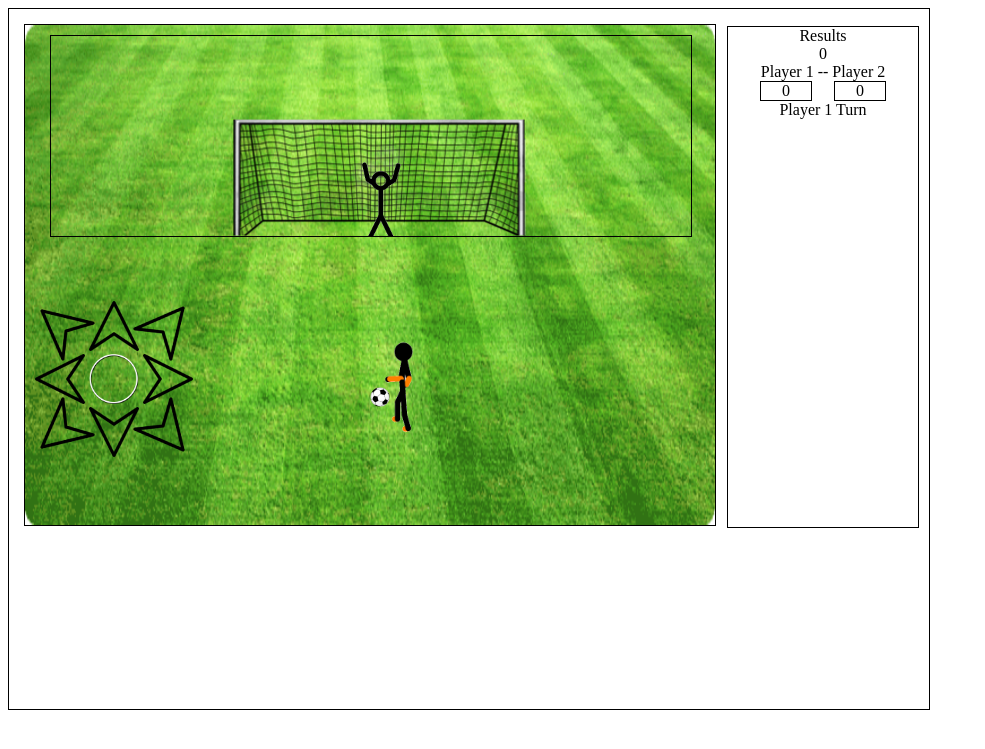
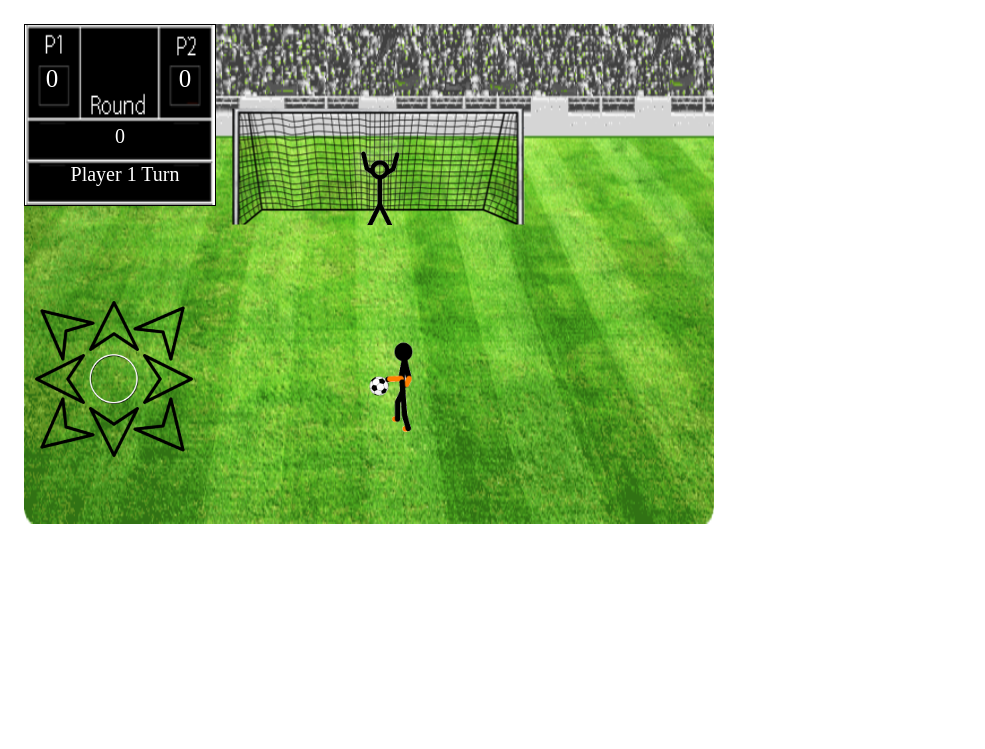
Before and after one commit to mishalmsb/WDI_20_PROJECT_1, a PHP site: page / in a window 1280 px wide. Shown: the top 749 px of the page, without its empty margins (0-985 px from the left). Run offline with PHP 8.4, Linux system fonts and the light colour scheme.

Commit message:
added style gameboard

```diff
--- a/index.css
+++ b/index.css
@@ -3,19 +3,24 @@
     text-align: center;
   }
 
+  #everything {
+    margin: auto;
+  }
+
   #gameDiv {
-    border: 1px solid black;
+    border: 1px solid transparent;
     height: 700px;
     width: 920px;
     text-align: center;
+
   }
   #field {
-    border: 1px solid black;
+    /*border: 1px solid black;*/
     height: 500px;
     width: 690px;
     text-align: center;
     margin: 15px 0 0 15px;
-    background: url("../WDI_20_PROJECT_1/images/field.png") no-repeat;
+    background: url("../WDI_20_PROJECT_1/images/field2.png") no-repeat;
     background-size: 690px 500px;
   }
   #goalDiv {
@@ -39,7 +44,7 @@
     width: 600px;
 
     margin: 50px 0 0 55px;
-    background: url("../WDI_20_PROJECT_1/images/missed.jpeg");
+    background: url("../WDI_20_PROJECT_1/images/missed.png");
     background-size: 600px 450px;
     position: absolute;
 
@@ -53,16 +58,9 @@
     background-size: 640px 200px;
     /*cursor: url("../WDI_20_PROJECT_1/images/ball.jpeg"), auto;*/
     margin: 10px 0 0 25px;
-    border: 1px solid black;
+    border: 1px solid transparent;
 
   }
-#resultDiv {
-  width: 190px;
-  height: 500px;
-  border: 1px solid black;
-  float: right;
-  margin: -500px 10px 0 0;
-}
 
 
   div.ball  {
@@ -102,16 +100,44 @@
   }
 
 div#p1ResultDiv, div#p2ResultDiv {
-  border: 1px solid black;
-  width: 50px;
+  /*border: 1px solid white;*/
+  height: 30px;
+
+  width: 30px;
 }
 div#p1ResultDiv{
-  float: left;
-  margin: 0 0 0 32px;
+  /*float: left;*/
+  margin: -90px 0 0 12px;
+  font-size: 25px;
 }
 div#p2ResultDiv{
-  float: right;
-  margin: 0 32px 0 0;
+  /*float: right;*/
+  margin: -30px 0 0 145px;
+  font-size: 25px;
+}
+#counterDiv {
+  /*border: 1px solid white;*/
+  height: 30px;
+  width: 150px;
+  margin: 100px 0 0 20px;
+  font-size: 20px;
+  text-align: center;
+}
+#plMove {
+  /*border: 1px solid white;*/
+  height: 30px;
+  width: 120px;
+  margin: 50px 0 0 40px;
+  font-size: 20px;
+}
+#resultDiv {
+  background: url("../WDI_20_PROJECT_1/images/score3.png") no-repeat;
+  width: 190px;
+  height: 180px;
+  background-size: 190px 180px;
+  border: 1px solid black;
+  color: white;
+  margin: -500px 10px 0 15px;
 }
 
 
@@ -139,7 +165,7 @@ div#keeper {
 }
 
 #btWrap {
-  margin: -210px 0 0 20px;
+  margin: 200px 0 0 20px;
   height: 220px;
   width: 170px;
   /*border: 1px solid black;*/
@@ -206,7 +232,7 @@ a.button:active {
 
 }
 #btRest {
-  margin: -50px 0 0 20px;
+  margin: 350px 0 0 630px;
   height: 50px;
   width: 50px;
   border:1px solid black;
--- a/index.html
+++ b/index.html
@@ -9,7 +9,7 @@
 </head>
 <body>
 
-
+<div id="everything">
     <div id="gameDiv">
       <div id="field">
         <div id="baliza">
@@ -19,9 +19,9 @@
       </div>
 
       <div id="resultDiv">
-    <div>Results</div>
+        <div></div>
         <div id="counterDiv">0</div>
-    <div>Player 1 -- Player 2</div>
+        <div></div>
         <div id="p1ResultDiv">0</div>
         <div id="p2ResultDiv">0</div>
         <br>
@@ -54,6 +54,7 @@
     </div>
     <div  id="goalDiv"> <div></div> </div>
     <div  id="missedDiv"> <div></div> </div>
+</div>
 
 <audio id="audioGoal"></audio>
 <audio id="audioCrowd"></audio>
--- a/index.js
+++ b/index.js
@@ -33,6 +33,9 @@ function init() {
   $("#btRest").hide();
   $("#goalDiv").hide();
   $("#missedDiv").hide();
+  $("#plScored").hide();
+  // $("#btWrap").hide();
+
 
 
 
@@ -97,7 +100,7 @@ function init() {
         $("#missedDiv").hide();
       },4000);
 
-      if (counter < 2) {
+      if (counter < 10) {
         console.log(counter);
         $('#counterDiv').text(counter);
       } else {
```
Also changed, not shown: images/field2.png (added), images/missed.png (added), images/score1.jpeg (added), images/score2.png (added), images/score3.png (added). Lines whose indentation alone changed are shown as unchanged.
